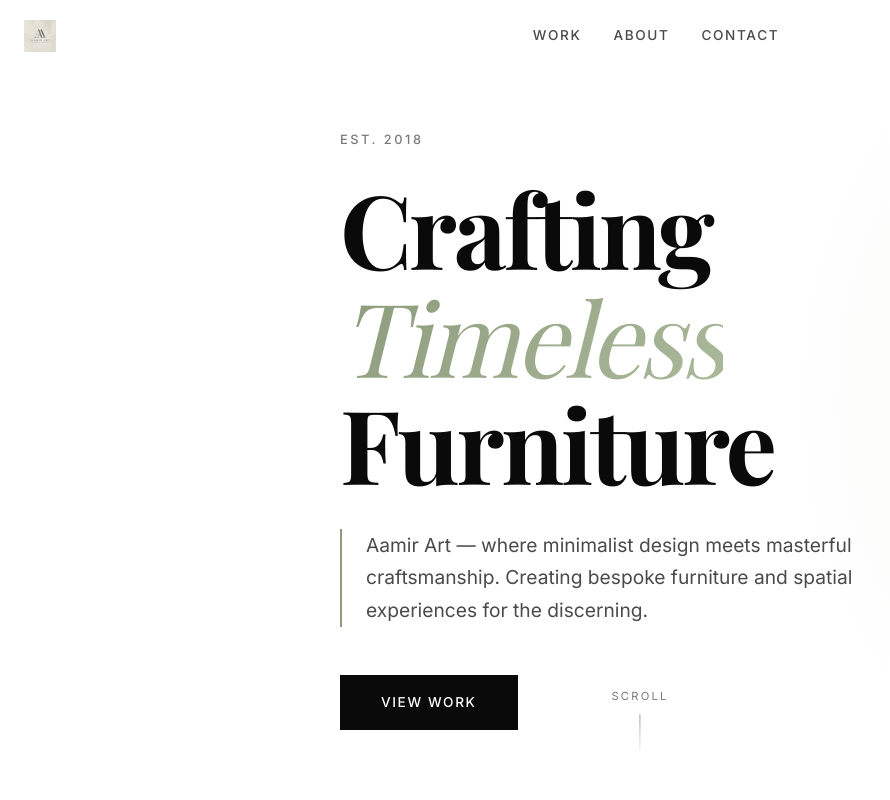
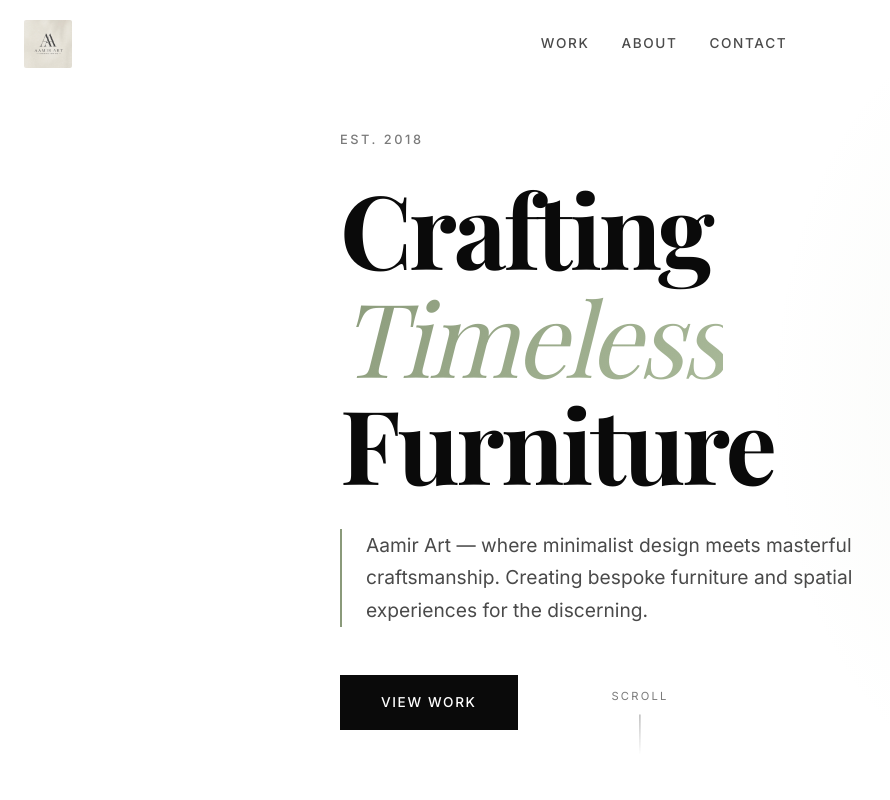
Before and after one commit to Mustafa1998-tech/Aamir-Art, a plain HTML site: page index.html in a window 1280 px wide. Shown: the top 800 px of the page, without its empty margins (0-890 px from the left). Drawn offline with nearby package versions, Linux system fonts and the light colour scheme; a web font is replaced by a local one.

Commit message:
increase logo size to 48px

```diff
--- a/styles.css
+++ b/styles.css
@@ -187,9 +187,10 @@ button {
 }
 
 .nav__logo-img {
-    height: 32px;
+    height: 48px;
     width: auto;
     display: block;
+    border-radius: var(--radius-sm);
 }
 
 .nav__logo:hover {
```
